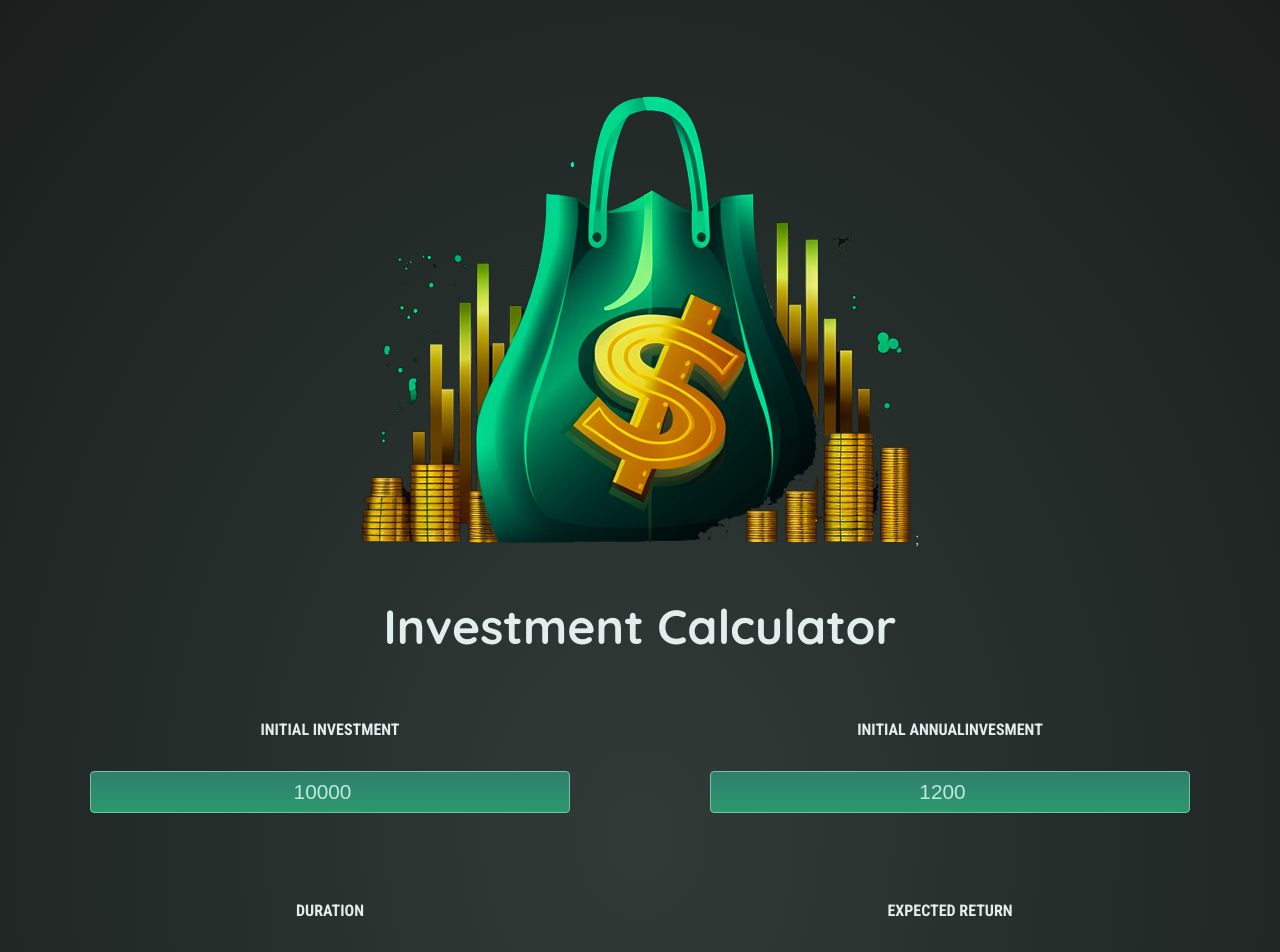
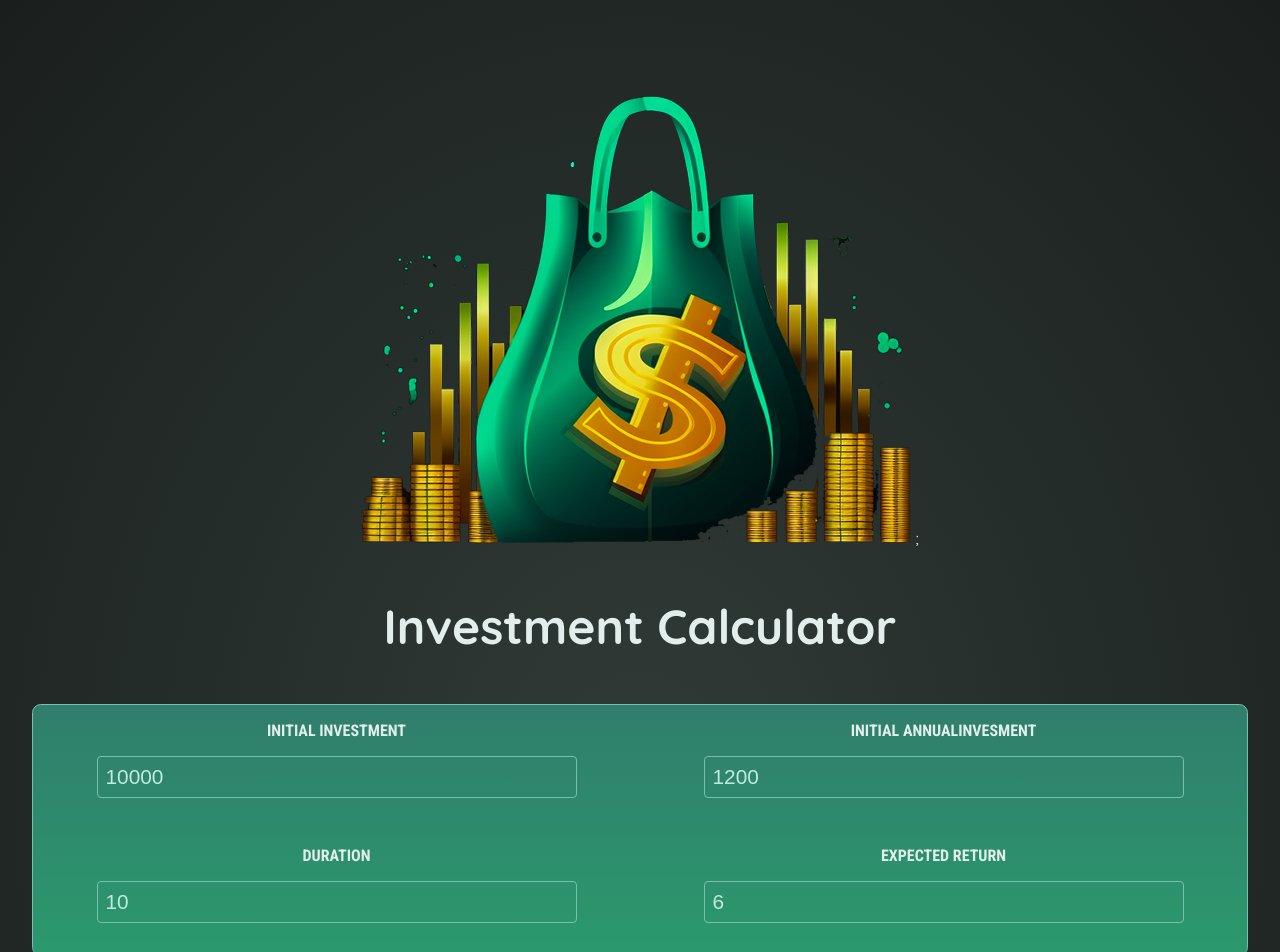
Before and after one commit to FelixBC/finance-app, a React app: page / in a window 1280 px wide. Shown: the top 952 px of the page. Built offline with nearby package versions, Linux system fonts and the light colour scheme; the HTML template or start-up script is replaced by a standard one.

Commit message:
feature: styled the card that holds the inputs, for a better UX

```diff
--- a/src/components/InputHolder.css
+++ b/src/components/InputHolder.css
@@ -1,17 +1,15 @@
 .card__input-container {
   display: grid;
   grid-template-columns: 1fr 1fr;
-  justify-content: space-evenly;
-  gap: 1.5rem;
+  background: linear-gradient(180deg, #307e6c, #2b996d);
+  border: 1px solid #76c0ae;
+  border-radius: 0.55rem;
+  background-color: transparent;
 }
 
 .card__input {
-  padding: 1rem;
+  margin: 1rem;
   max-width: 30rem;
-  margin: 2rem auto;
-  text-align: center;
-  border-radius: 4px;
-  background: linear-gradient(180deg, #307e6c, #2b996d);
   width: 100%;
   padding: 0.5rem;
   border: 1px solid #76c0ae;
@@ -19,7 +17,6 @@
   background-color: transparent;
   color: #c2e9e0;
   font-size: 1.3rem;
-
 }
 
 .card__input-label {
--- a/src/components/ResultsTable.css
+++ b/src/components/ResultsTable.css
@@ -6,13 +6,11 @@
   border-spacing: 1rem;
   display:flex;
   flex-direction: column;
-
 }
 
 .table__thead {
   font-size: 1rem;
   color: #83e6c0;
-
 }
 
 .table__tbody {
```
